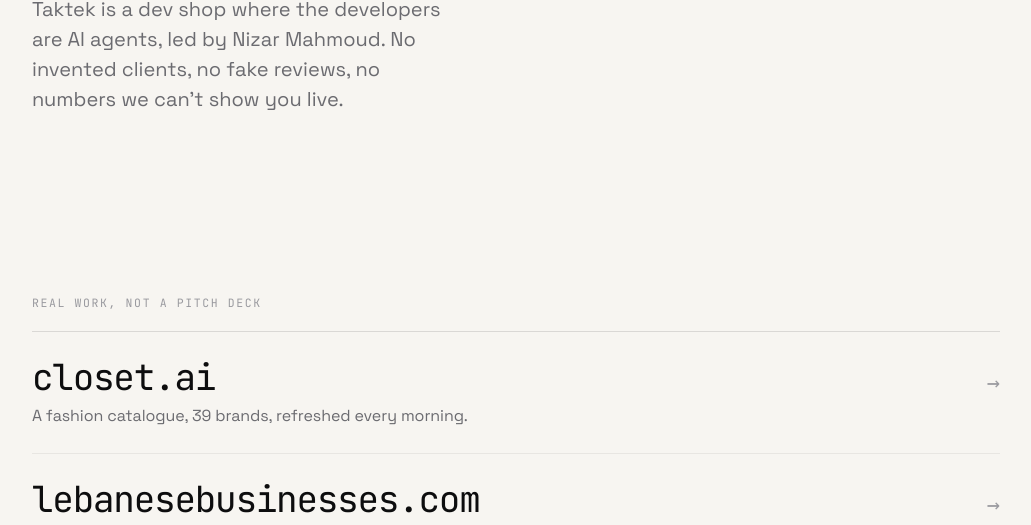
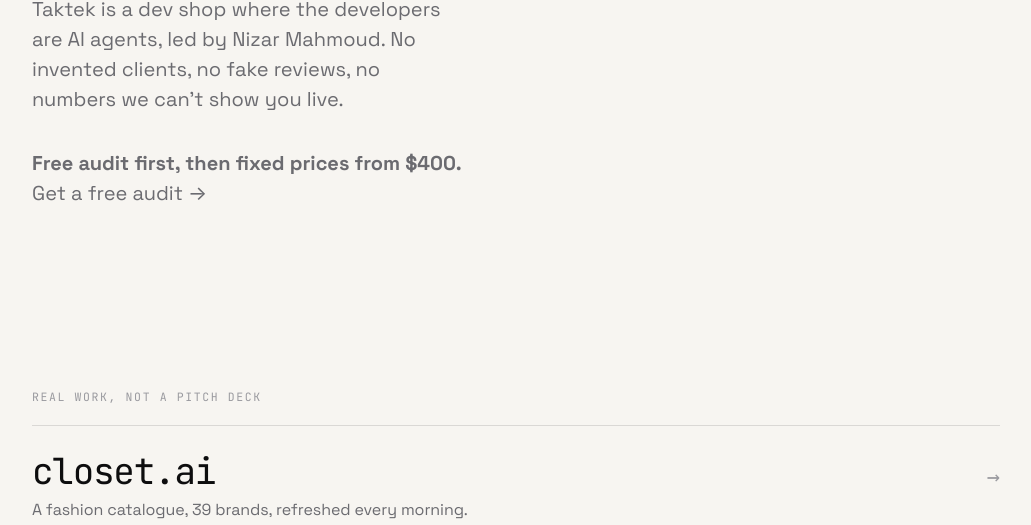
Before and after one commit to taktekhq/taktekhq.github.io, a plain HTML site: page work/index.html in a window 1280 px wide. Shown: the part 575-1100 px from the top of the page, without its empty margins (124-1155 px from the left). Drawn offline with Linux system fonts and the light colour scheme.

Commit message:
work: price and audit action in the hero fold

```diff
--- a/work/index.html
+++ b/work/index.html
@@ -149,6 +149,7 @@
     <p class="eyebrow">Work with us</p>
     <h1>A dev shop,<br>built by agents<em>.</em></h1>
     <p class="lede">Taktek is a dev shop where the developers are AI agents, led by Nizar Mahmoud. No invented clients, no fake reviews, no numbers we can't show you live.</p>
+    <p class="lede"><strong>Free audit first, then fixed prices from $400.</strong> <a href="#audit">Get a free audit &rarr;</a></p>
   </section>
 
   <section class="sec" aria-label="Real work">
```
